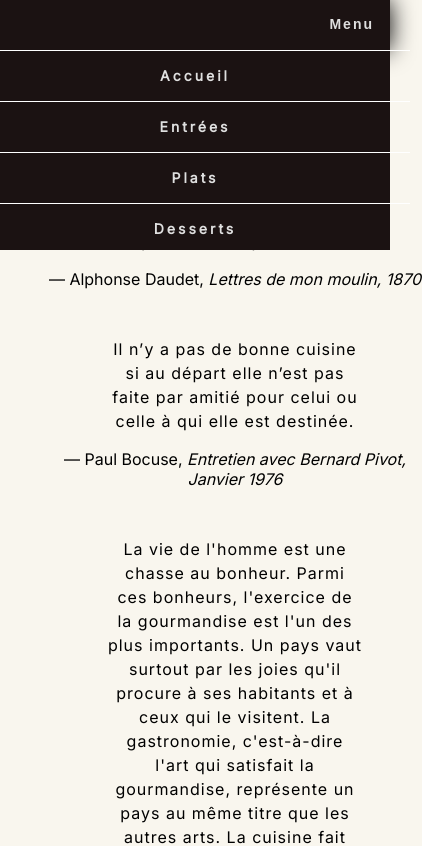
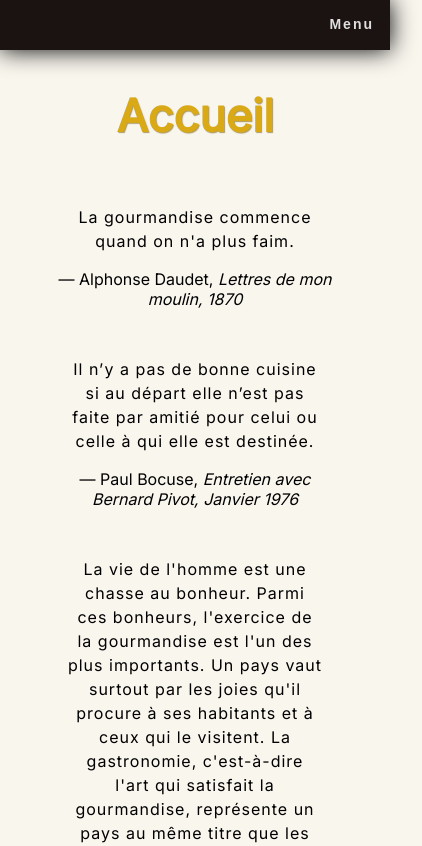
Before and after one commit to NicolasMazieres/Recettes-react, a React (Create React App) app: page / in a window 390 px wide. Shown: the top 846 px of the page, 422 px wide, since content can reach past the window. Built offline with nearby package versions, Linux system fonts and the light colour scheme.

Commit message:
Responsivity adjustments + details

```diff
--- a/public/index.html
+++ b/public/index.html
@@ -2,14 +2,14 @@
 <html lang="en">
   <head>
     <meta charset="utf-8" />
-    <link rel="icon" href="%PUBLIC_URL%/favicon.ico" />
+    <link rel="icon" href="%PUBLIC_URL%/cheficon.ico" />
     <meta name="viewport" content="width=device-width, initial-scale=1" />
     <meta name="theme-color" content="#000000" />
     <meta
       name="description"
       content="Web site created using create-react-app"
     />
-    <link rel="apple-touch-icon" href="%PUBLIC_URL%/logo192.png" />
+    <link rel="apple-touch-icon" href="%PUBLIC_URL%/cheficon.ico" />
     <!--
       manifest.json provides metadata used when your web app is installed on a
       user's mobile device or desktop. See https://developers.google.com/web/fundamentals/web-app-manifest/
--- a/src/components/Navbar.js
+++ b/src/components/Navbar.js
@@ -1,7 +1,7 @@
 import React, { useState, useEffect } from "react";
 
 export default function Navbar(props) {
-    const [isMenuClicked, setMenu] = useState("false");
+    const [isMenuClicked, setMenu] = useState(false);
     const [largeur, setLargeur] = useState(window.innerWidth);
 
     const menuClicked = () => {
--- a/src/index.css
+++ b/src/index.css
@@ -296,4 +296,12 @@
     position: static;
   }
 
+  .quote {
+    width: auto;
+  }
+
+  blockquote {
+    margin: 0;
+  }
+
 }
```
Also changed, not shown: 1 other file (tests, documents, lock files or other folders).
